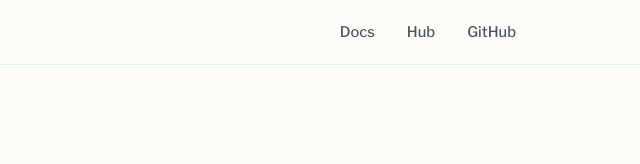
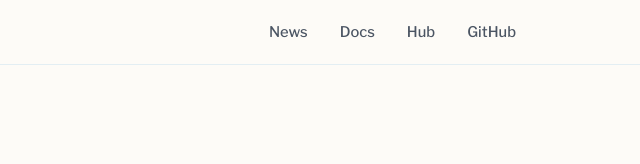
Before and after one commit to citum/citum-org, a plain HTML site: page docs/index.html in a window 1280 px wide. Shown: the top 164 px of the page, 640-1280 px from the left. Drawn offline with nearby package versions, Linux system fonts and the light colour scheme.

Commit message:
fix(site): add News link to landing page nav and footer

```diff
--- a/docs/index.html
+++ b/docs/index.html
@@ -46,6 +46,7 @@
         <span class="font-bold text-gray-900" style="font-family:'JetBrains Mono',monospace;font-size:1.05rem;letter-spacing:-0.01em">Citum</span>
       </a>
       <nav class="flex gap-1 flex-wrap justify-end" aria-label="Global">
+        <a class="nav-link" href="/news/">News</a>
         <a class="nav-link" href="https://docs.citum.org">Docs</a>
         <a class="nav-link" href="https://hub.citum.org">Hub</a>
         <a class="nav-link" href="https://github.com/citum">GitHub</a>
@@ -425,7 +426,7 @@ options:
     </section>
 
     <footer class="mt-12 pt-8 border-t border-gray-100 text-[0.85rem] text-gray-400">
-      Citum &middot; <a href="https://docs.citum.org" class="text-gray-500 hover:text-gray-800 no-underline">Docs</a> &middot; Hub (soon) &middot; Labs (soon)
+      Citum &middot; <a href="/news/" class="text-gray-500 hover:text-gray-800 no-underline">News</a> &middot; <a href="https://docs.citum.org" class="text-gray-500 hover:text-gray-800 no-underline">Docs</a> &middot; Hub (soon) &middot; Labs (soon)
     </footer>
 
   </main>
```
